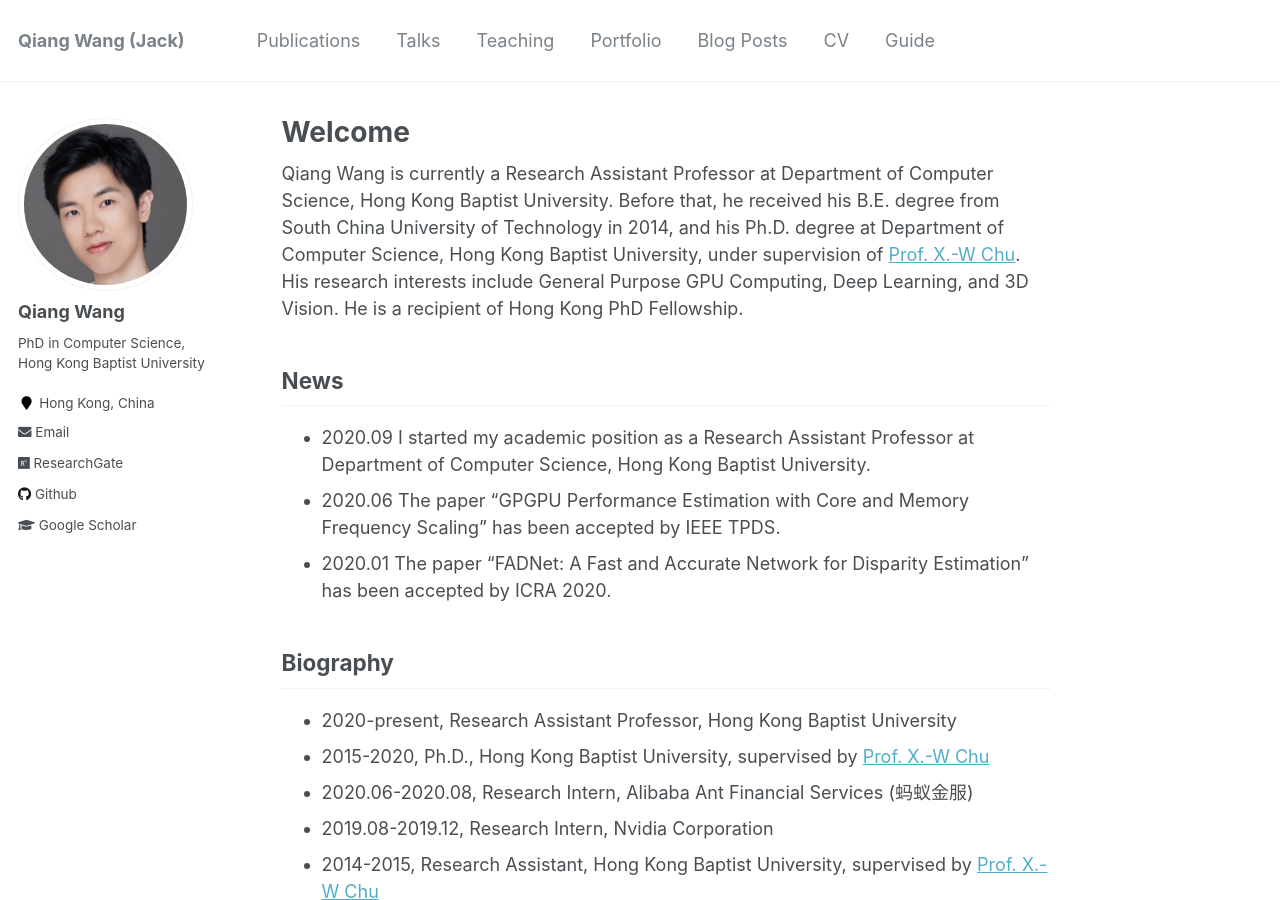
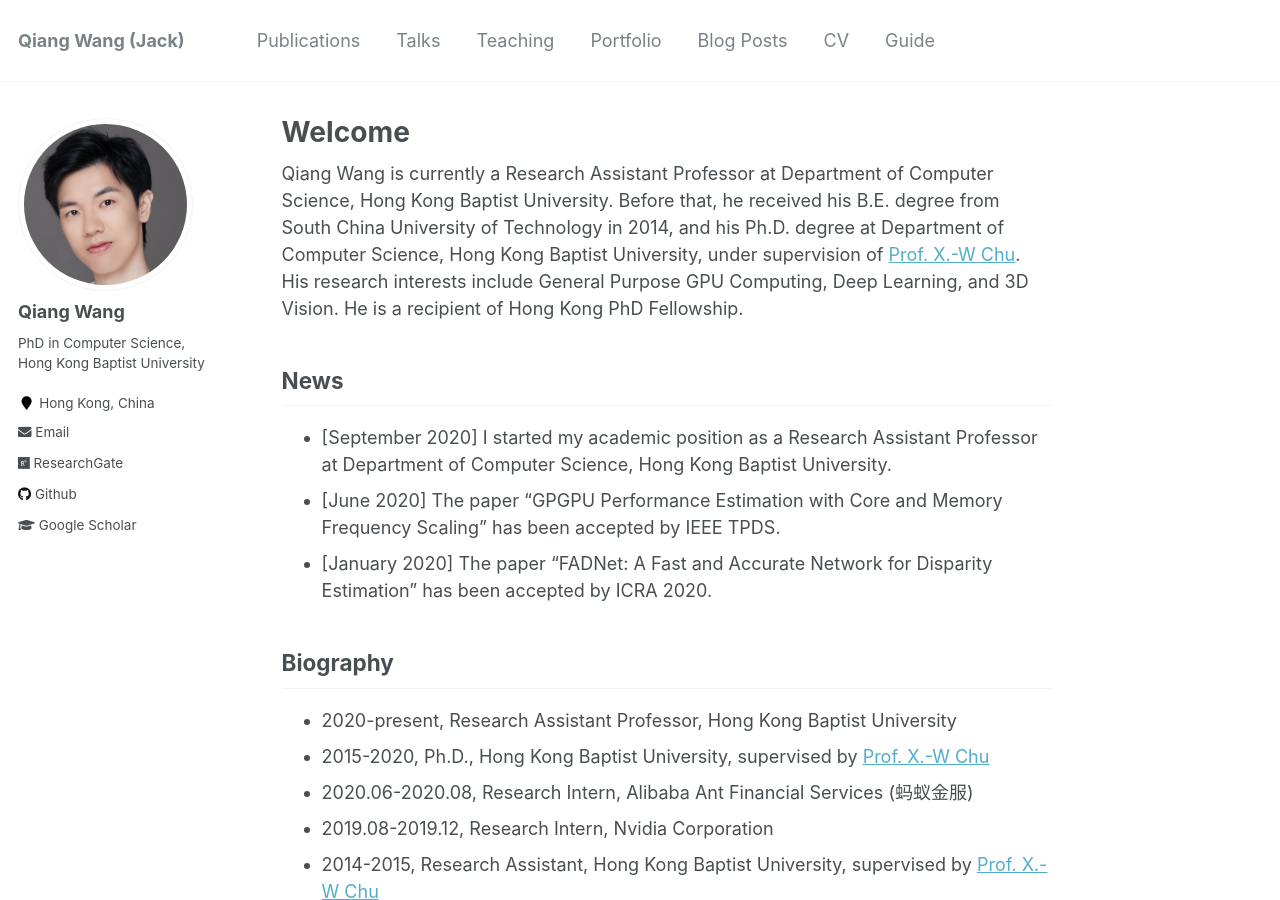
Before and after one commit to blackjack2015/blackjack2015.github.io, a Jekyll site: the page built from _pages/about.md, in a window 1280 px wide and 900 px high. Built offline with Jekyll 4.4.1, drawn with Linux system fonts in a browser that asks for light colours.

Commit message:
Update about.md

```diff
--- a/_pages/about.md
+++ b/_pages/about.md
@@ -12,9 +12,9 @@
 Qiang Wang is currently a Research Assistant Professor at Department of Computer Science, Hong Kong Baptist University. Before that, he received his B.E. degree from South China University of Technology in 2014, and his Ph.D. degree at Department of Computer Science, Hong Kong Baptist University, under supervision of [Prof. X.-W Chu](https://www.comp.hkbu.edu.hk/~chxw/). His research interests include General Purpose GPU Computing, Deep Learning, and 3D Vision. He is a recipient of Hong Kong PhD Fellowship.
 
 ## News
-+ 2020.09 I started my academic position as a Research Assistant Professor at Department of Computer Science, Hong Kong Baptist University.
-+ 2020.06 The paper "GPGPU Performance Estimation with Core and Memory Frequency Scaling" has been accepted by IEEE TPDS.
-+ 2020.01 The paper "FADNet: A Fast and Accurate Network for Disparity Estimation" has been accepted by ICRA 2020.
++ \[September 2020\] I started my academic position as a Research Assistant Professor at Department of Computer Science, Hong Kong Baptist University.
++ \[June 2020\] The paper "GPGPU Performance Estimation with Core and Memory Frequency Scaling" has been accepted by IEEE TPDS.
++ \[January 2020\] The paper "FADNet: A Fast and Accurate Network for Disparity Estimation" has been accepted by ICRA 2020.
 
 ## Biography
 + 2020-present, Research Assistant Professor, Hong Kong Baptist University
```
